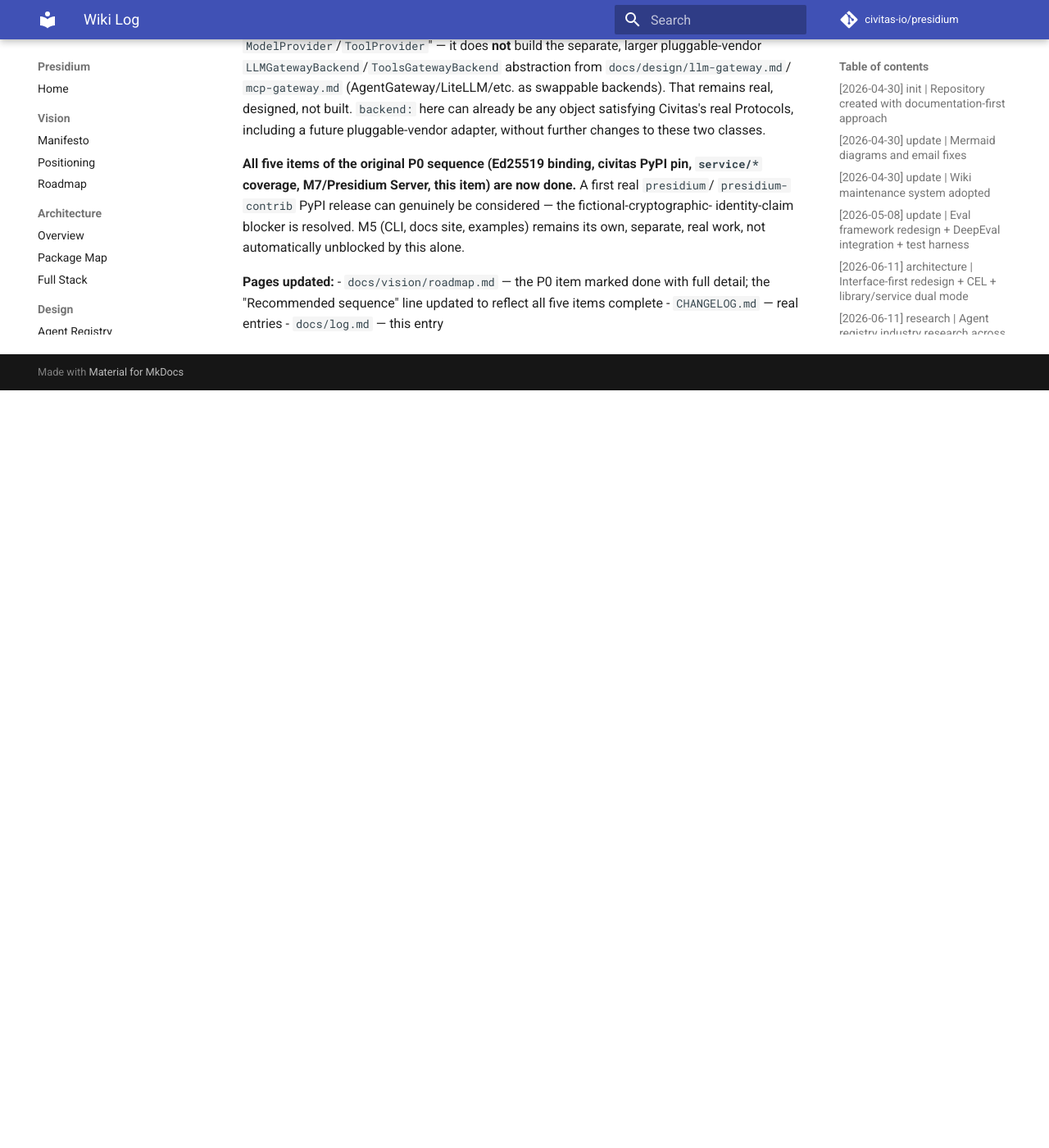
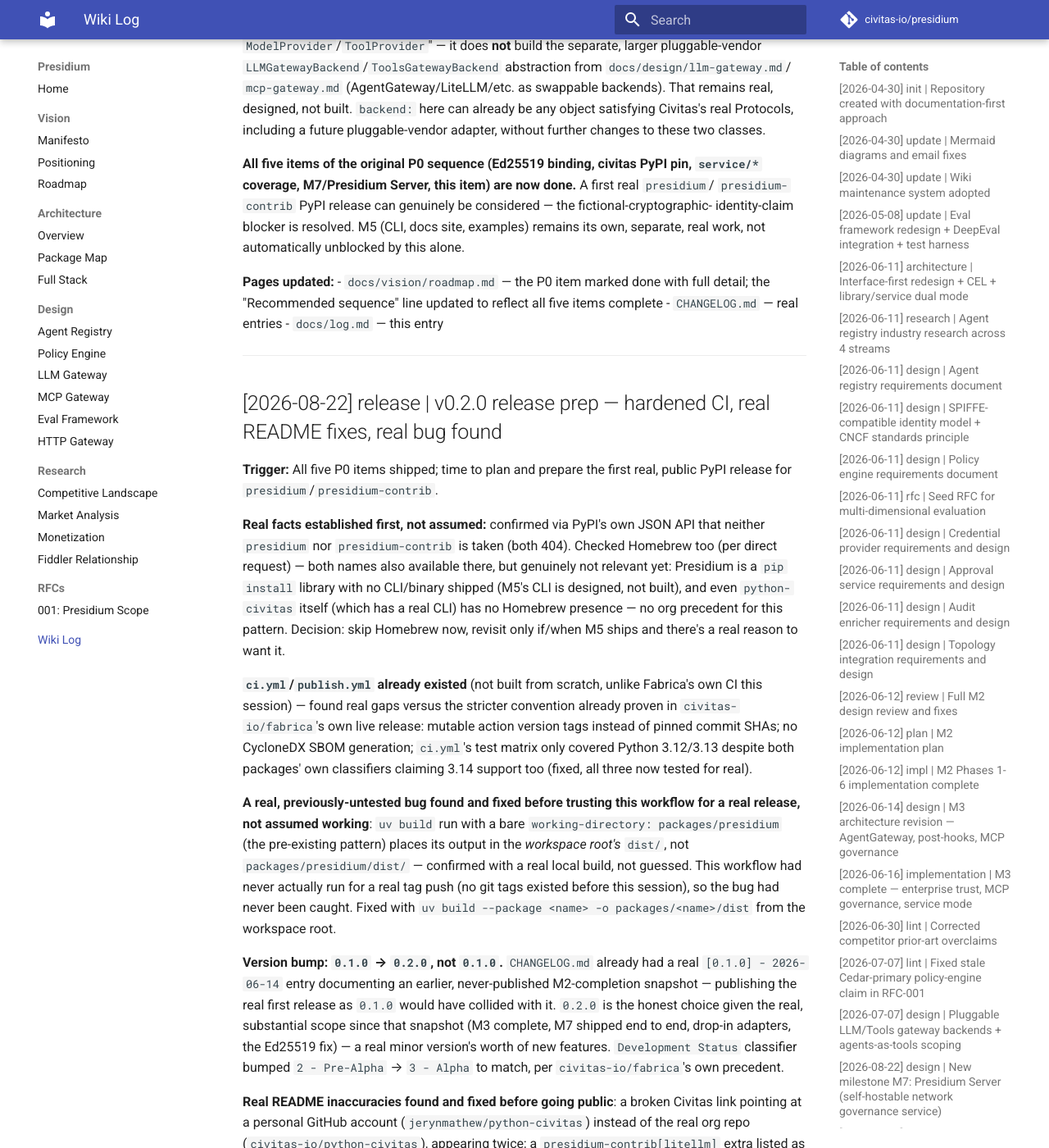
Before and after one commit to civitas-io/presidium, an MkDocs documentation site: the page built from docs/log.md, in a window 1280 px wide and 1400 px high, scrolled down 28917 px. Shown: the whole window at 82% size. Built offline with MkDocs 1.6.1 and Material for MkDocs 9.7.7, drawn with Linux system fonts in a browser that asks for light colours; comment, search, counter and statistics services are not loaded; before the commit the page ends 29393 px from its top, so only the background shows below that; some of the changed text lies outside the part shown.

Commit message:
docs: log v0.2.0 release-prep work
Records the full release-prep pass in docs/log.md: PyPI/Homebrew name
checks, the CI/publish.yml hardening (pinned SHAs, SBOM, 3.14 matrix),
a real previously-untested uv build path bug found and fixed, the
0.1.0->0.2.0 version decision (avoiding a real CHANGELOG collision
with an earlier, never-published 0.1.0 snapshot), real README fixes,
and the pypi GitHub Environment creation. Two PyPI pending-publisher
registrations remain, tracked as needing a human with PyPI access.

```diff
--- a/docs/log.md
+++ b/docs/log.md
@@ -1142,3 +1142,64 @@
   line updated to reflect all five items complete
 - `CHANGELOG.md` — real entries
 - `docs/log.md` — this entry
+
+---
+
+## [2026-08-22] release | v0.2.0 release prep — hardened CI, real README fixes, real bug found
+
+**Trigger:** All five P0 items shipped; time to plan and prepare the first real, public PyPI
+release for `presidium`/`presidium-contrib`.
+
+**Real facts established first, not assumed:** confirmed via PyPI's own JSON API that neither
+`presidium` nor `presidium-contrib` is taken (both 404). Checked Homebrew too (per direct request)
+— both names also available there, but genuinely not relevant yet: Presidium is a `pip install`
+library with no CLI/binary shipped (M5's CLI is designed, not built), and even `python-civitas`
+itself (which has a real CLI) has no Homebrew presence — no org precedent for this pattern.
+Decision: skip Homebrew now, revisit only if/when M5 ships and there's a real reason to want it.
+
+**`ci.yml`/`publish.yml` already existed** (not built from scratch, unlike Fabrica's own CI this
+session) — found real gaps versus the stricter convention already proven in `civitas-io/fabrica`'s
+own live release: mutable action version tags instead of pinned commit SHAs; no CycloneDX SBOM
+generation; `ci.yml`'s test matrix only covered Python 3.12/3.13 despite both packages' own
+classifiers claiming 3.14 support too (fixed, all three now tested for real).
+
+**A real, previously-untested bug found and fixed before trusting this workflow for a real
+release, not assumed working**: `uv build` run with a bare `working-directory:
+packages/presidium` (the pre-existing pattern) places its output in the *workspace root's*
+`dist/`, not `packages/presidium/dist/` — confirmed with a real local build, not guessed. This
+workflow had never actually run for a real tag push (no git tags existed before this session), so
+the bug had never been caught. Fixed with `uv build --package <name> -o packages/<name>/dist`
+from the workspace root.
+
+**Version bump: `0.1.0` → `0.2.0`, not `0.1.0`.** `CHANGELOG.md` already had a real `[0.1.0] -
+2026-06-14` entry documenting an earlier, never-published M2-completion snapshot — publishing the
+real first release as `0.1.0` would have collided with it. `0.2.0` is the honest choice given the
+real, substantial scope since that snapshot (M3 complete, M7 shipped end to end, drop-in adapters,
+the Ed25519 fix) — a real minor version's worth of new features. `Development Status` classifier
+bumped `2 - Pre-Alpha` → `3 - Alpha` to match, per `civitas-io/fabrica`'s own precedent.
+
+**Real README inaccuracies found and fixed before going public**: a broken Civitas link pointing
+at a personal GitHub account (`jerynmathew/python-civitas`) instead of the real org repo
+(`civitas-io/python-civitas`), appearing twice; a `presidium-contrib[litellm]` extra listed as
+installable in two places despite not existing in the real `pyproject.toml` — would have broken
+for anyone who actually tried it; a stale status line (test counts, missing M7/adapter mentions).
+
+**Real infrastructure created**: the `pypi` GitHub Environment on `civitas-io/presidium` (no
+protection rules, matching `python-civitas`'s and `fabrica`'s own shape).
+
+**Verification**: both packages build correctly with the corrected `uv build` invocation (real
+local build, `dist/` lands in the right place); CycloneDX SBOM generation verified locally for
+both; all 377 + 153 tests pass; `ruff`/`mypy --strict` clean; real GitHub Actions `CI` run
+confirmed green on this exact commit, including the new Python 3.14 matrix entry.
+
+**Still needed, tracked and not done here — requires a human with PyPI account access**: two real
+PyPI "pending publisher" registrations (`presidium` and `presidium-contrib` are separate PyPI
+projects) — owner `civitas-io`, repo `presidium`, workflow `publish.yml`, environment `pypi`.
+Cannot be done via API.
+
+**Pages updated:**
+- `.github/workflows/publish.yml`/`ci.yml` — hardened
+- `README.md`, `CHANGELOG.md` — real fixes and the new `[0.2.0]` entry
+- `packages/presidium/pyproject.toml`/`packages/presidium-contrib/pyproject.toml` — version +
+  classifier bumps
+- `docs/log.md` — this entry
```
